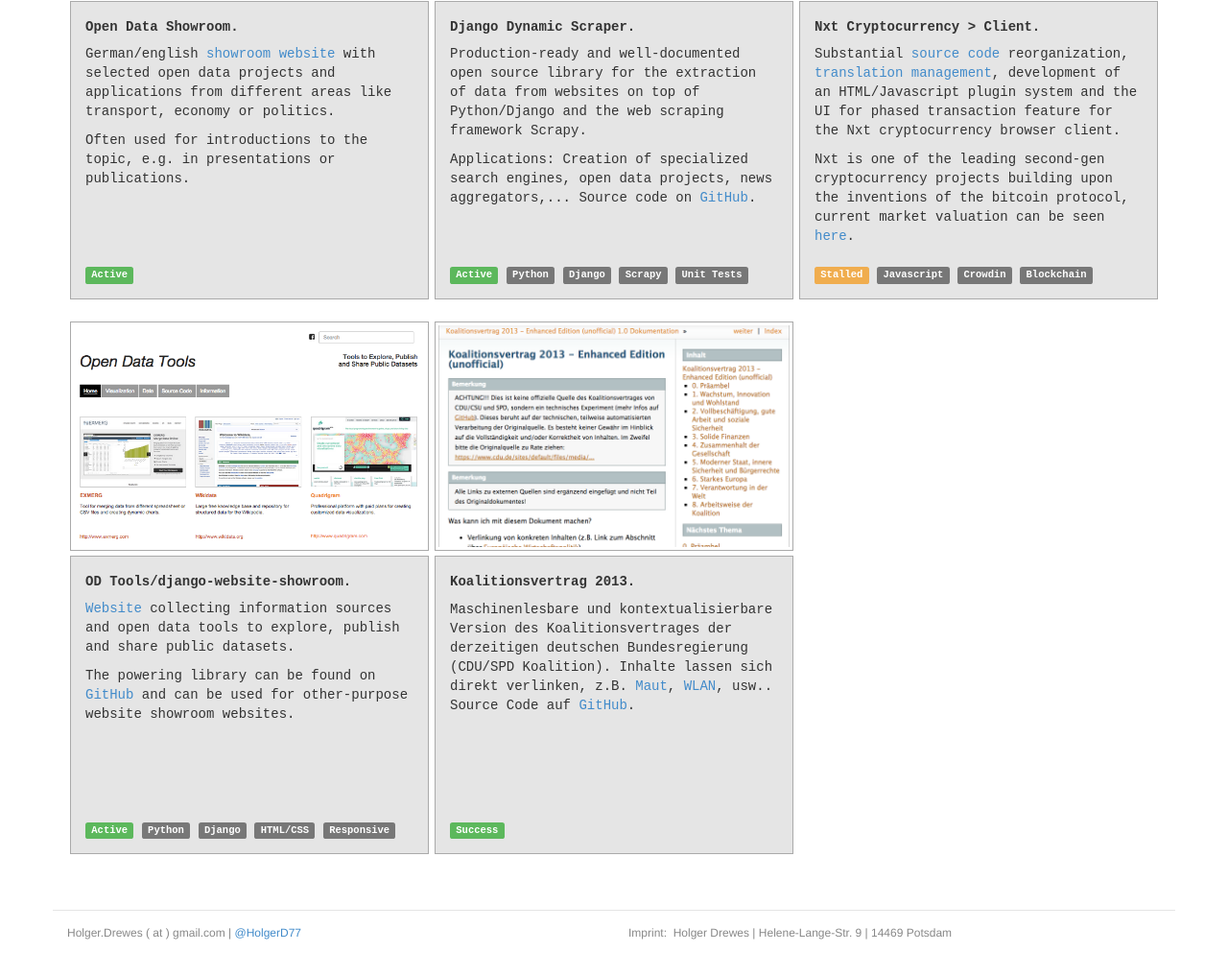
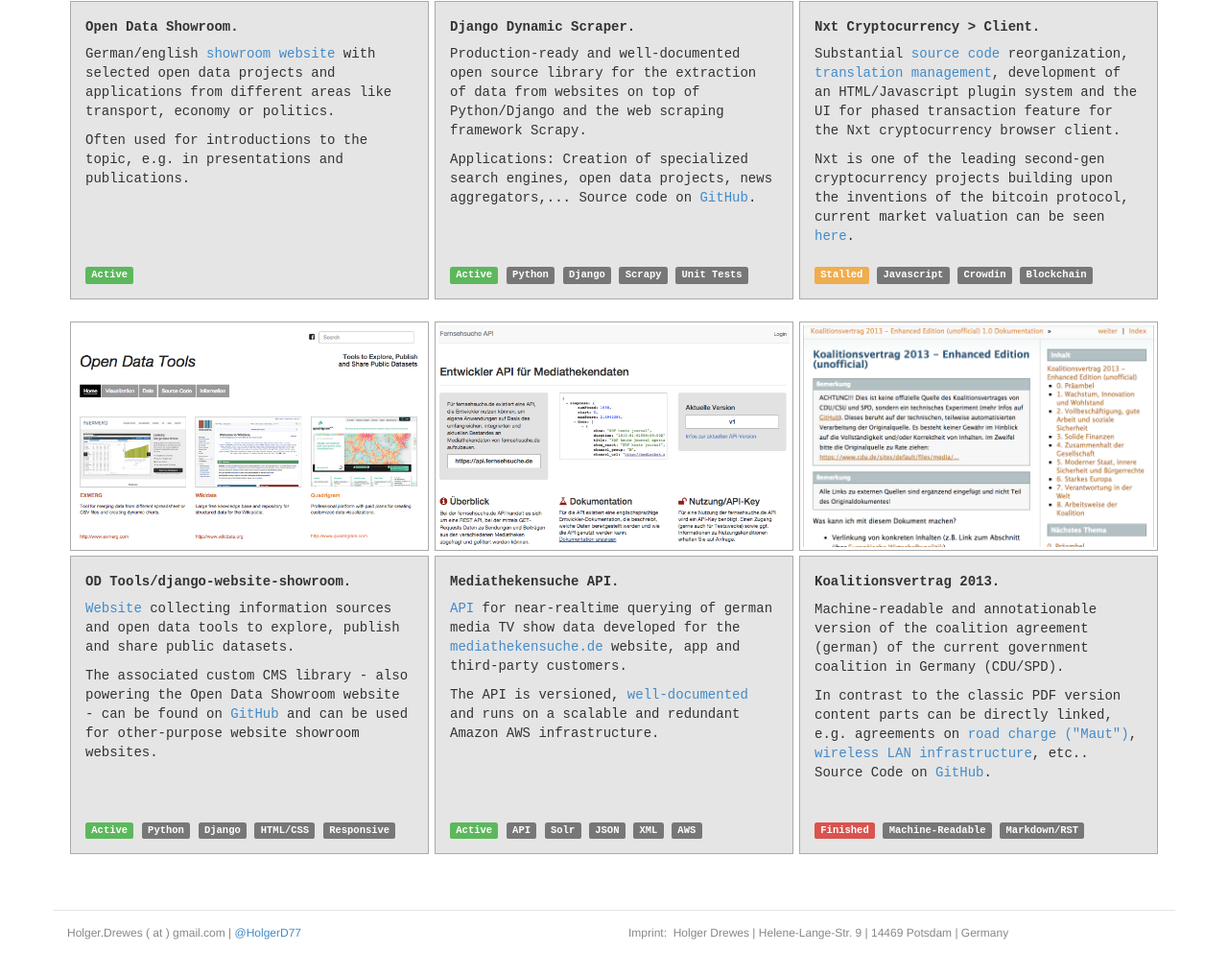
Before and after one commit to holgerd77/holgerdrewes-info, a plain HTML site: page index.html in a window 1280 px wide. Shown: the part 935-1952 px from the top of the page at 96% size. Drawn offline with Linux system fonts and the light colour scheme.

Commit message:
Added box for Mediathekensuche API project, translated box for coalition agreement project

```diff
--- a/index.html
+++ b/index.html
@@ -131,6 +131,7 @@
           <div class="project-labels">
             <span class="label label-success">Active</span>
             <span class="label label-default">Linux Shell</span>
+            <span class="label label-default">CSV</span>
             <span class="label label-default">RegExps</span>
             <span class="label label-default">Docs</span>
           </div>
@@ -144,7 +145,7 @@
           <div class="project-text">
             <h4>About me.</h4>
 
-            <p>Hi, my name is Holger Drewes, I am software developer and I am working and living in Berlin and Potsdam
+            <p>Hi, my name is Holger Drewes, I am a software developer working and living in Berlin and Potsdam
             in Germany. On this page you can find a selection of my projects. You can have a look at my
             <a href="https://github.com/holgerd77" target="_blank">GitHub profile</a> to see what I am currently working
             on.</p>
@@ -170,7 +171,7 @@
             with selected open data projects and applications from different areas
             like transport, economy or politics.</p>
 
-            Often used for introductions to the topic, e.g. in presentations or publications.
+            Often used for introductions to the topic, e.g. in presentations and publications.
           </div>
           <div class="project-labels">
             <span class="label label-success">Active</span>
@@ -230,7 +231,7 @@
             <p><a href="http://opendata-tools.org/" target="_blank" alt="Open Data Tools">Website</a> collecting information sources and open data tools to explore, publish and share public
               datasets.</p>
 
-            The powering library can be found on <a href="https://github.com/holgerd77/django-website-showroom" target="_blank" alt="Django Website Showroom Library - GitHub Repository">GitHub</a> and can be used for other-purpose website showroom websites.
+            The associated custom CMS library - also powering the Open Data Showroom website - can be found on <a href="https://github.com/holgerd77/django-website-showroom" target="_blank" alt="Django Website Showroom Library - GitHub Repository">GitHub</a> and can be used for other-purpose website showroom websites.
           </div>
           <div class="project-labels">
             <span class="label label-success">Active</span>
@@ -242,16 +243,43 @@
         </div>
       </div>
       <div class="col-xs-12 col-sm-6 col-md-4 project-box">
-        <a href="http://holgerd77.github.io/koalitionsvertrag/" target="_blank" alt="Koalitionsvertrag 2013 - CDU und SPD - verlinkbare Version - GitHub">
-          <img src="imgs/Screenshot_Koalitionsvertrag_2015-08-25.png" class="img-responsive" alt="Screenshot - Koalitionsvertrag 2013 - CDU und SPD - verlinkbare Version">
+        <a href="https://dev.fernsehsuche.de/" target="_blank" alt="Mediathekensuche - Mediatheken API">
+          <img src="imgs/Screenshot_Mediathekensuche_API_2015-0825.png" class="img-responsive" alt="Screenshot - Mediathekensuche API">
+        </a>
+        <div class="project-desc">
+          <div class="project-text">
+            <h4>Mediathekensuche API.</h4>
+            <p><a href="https://dev.fernsehsuche.de/" target="_blank" alt="Mediathekensuche - Mediatheken API">API</a> for near-realtime querying of german media TV show data developed for the
+              <a href="http://mediathekensuche.de/" target="_blank" alt="Mediathekensuche.de">mediathekensuche.de</a> website, app and third-party customers.
+            </p>
+
+            The API is versioned, <a href="http://api-docs.fernsehsuche.de/latest/" target="_blank" alt="Mediathekensuche API - Documentation">well-documented</a> and runs on a scalable and redundant Amazon AWS infrastructure.
+          </div>
+          <div class="project-labels">
+            <span class="label label-success">Active</span>
+            <span class="label label-default">API</span>
+            <span class="label label-default">Solr</span>
+            <span class="label label-default">JSON</span>
+            <span class="label label-default">XML</span>
+            <span class="label label-default">AWS</span>
+          </div>
+        </div>
+      </div>
+      <div class="col-xs-12 col-sm-6 col-md-4 project-box">
+        <a href="http://holgerd77.github.io/koalitionsvertrag/" target="_blank" alt="Coalition agreement 2013 - CDU/SPD - linkable version - GitHub">
+          <img src="imgs/Screenshot_Koalitionsvertrag_2015-08-25.png" class="img-responsive" alt="Screenshot - Coalition agreement 2013 - CDU/SPD - linkable version">
         </a>
         <div class="project-desc">
           <div class="project-text">
             <h4>Koalitionsvertrag 2013.</h4>
-              Maschinenlesbare und kontextualisierbare Version des Koalitionsvertrages der derzeitigen deutschen Bundesregierung (CDU/SPD Koalition). Inhalte lassen sich direkt verlinken, z.B. <a href="http://holgerd77.github.io/koalitionsvertrag/1_wachstum/1_3_infrastruktur.html?highlight=maut#aufstockung-der-investitionsmittel" target="_blank" alt="Koalitionsvertrag 2013 - CDU und SPD - Verkehr/Maut">Maut</a>, <a href="http://holgerd77.github.io/koalitionsvertrag/1_wachstum/1_3_infrastruktur.html?highlight=maut#wlan" target="_blank" alt="Koalitionsvertrag 2013 - CDU und SPD - WLAN">WLAN</a>, usw.. Source Code auf <a href="https://github.com/holgerd77/koalitionsvertrag" target="_blank"alt="Koalitionsvertrag 2013 - CDU und SPD - verlinkbare Version - GitHub">GitHub</a>.
+            <p>Machine-readable and annotationable version of the coalition agreement (german) of the current government coalition in Germany (CDU/SPD).</p>
+
+            In contrast to the classic PDF version content parts can be directly linked, e.g. agreements on <a href="http://holgerd77.github.io/koalitionsvertrag/1_wachstum/1_3_infrastruktur.html?highlight=maut#aufstockung-der-investitionsmittel" target="_blank" alt="Coalition agreement 2013 - CDU/SPD - road charge">road charge ("Maut")</a>, <a href="http://holgerd77.github.io/koalitionsvertrag/1_wachstum/1_3_infrastruktur.html?highlight=maut#wlan" target="_blank" alt="Coalition agreement 2013 - CDU/SPD - wireless LAN infrastructure">wireless LAN infrastructure</a>, etc.. Source Code on <a href="https://github.com/holgerd77/koalitionsvertrag" target="_blank"alt="Coalition agreement 2013 - CDU/SPD - linkable version - GitHub">GitHub</a>.
           </div>
           <div class="project-labels">
-            <span class="label label-success">Success</span>
+            <span class="label label-danger">Finished</span>
+            <span class="label label-default">Machine-Readable</span>
+            <span class="label label-default">Markdown/RST</span>
           </div>
         </div>
       </div>
@@ -264,7 +292,7 @@
           Holger.Drewes ( at ) gmail.com | <a href="https://twitter.com/HolgerD77" target="_blank" alt="Holger Drewes - Twitter" class="default-link">@HolgerD77</a>
         </div>
         <div class="col-xs-12 col-md-6">
-          Imprint: &nbsp;Holger Drewes | Helene-Lange-Str. 9 | 14469 Potsdam
+          Imprint: &nbsp;Holger Drewes | Helene-Lange-Str. 9 | 14469 Potsdam | Germany
         </div>
       </div>
     </div>
```
Also changed, not shown: imgs/Screenshot_Mediathekensuche_API_2015-0825.png (added).
